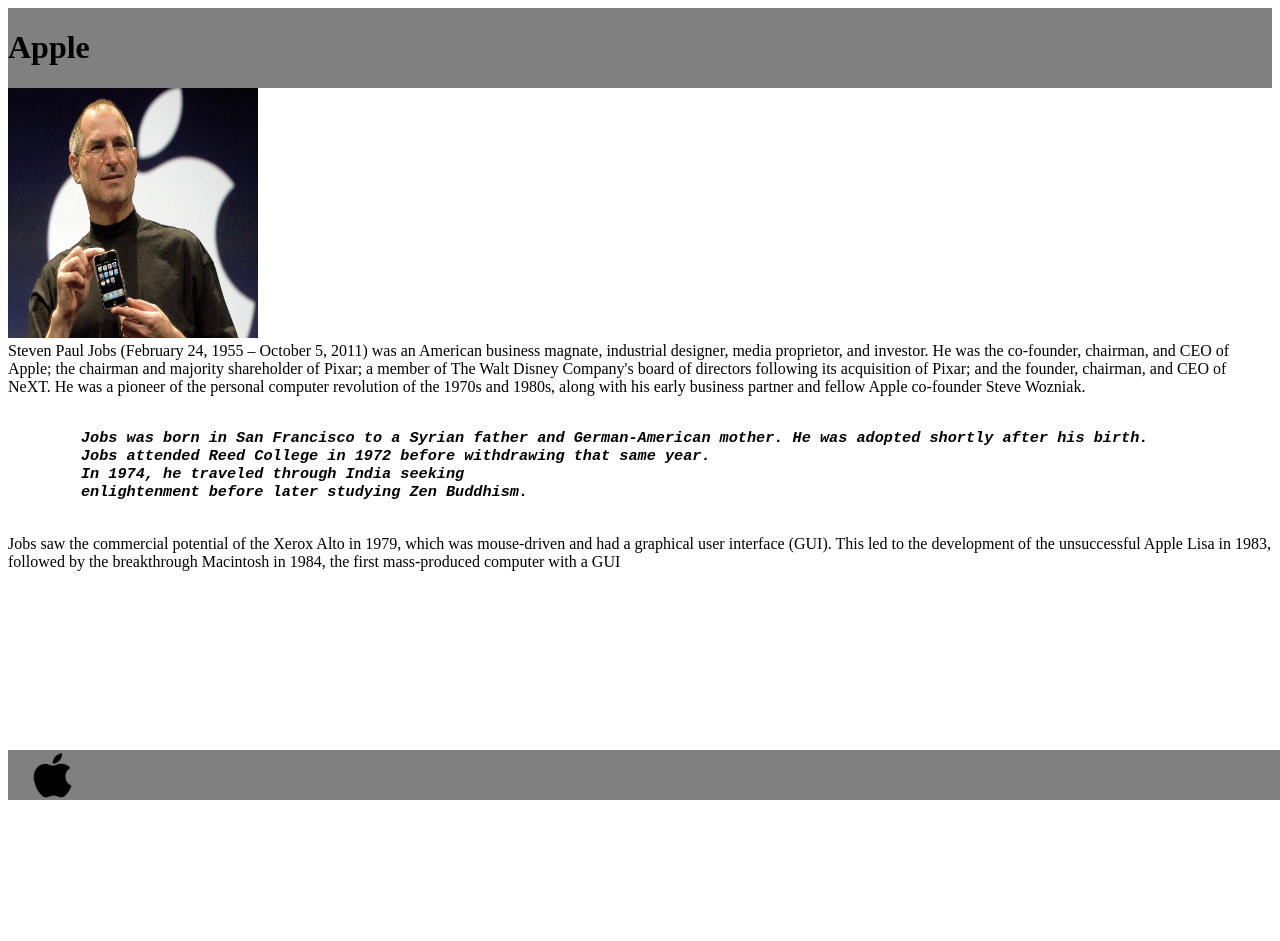
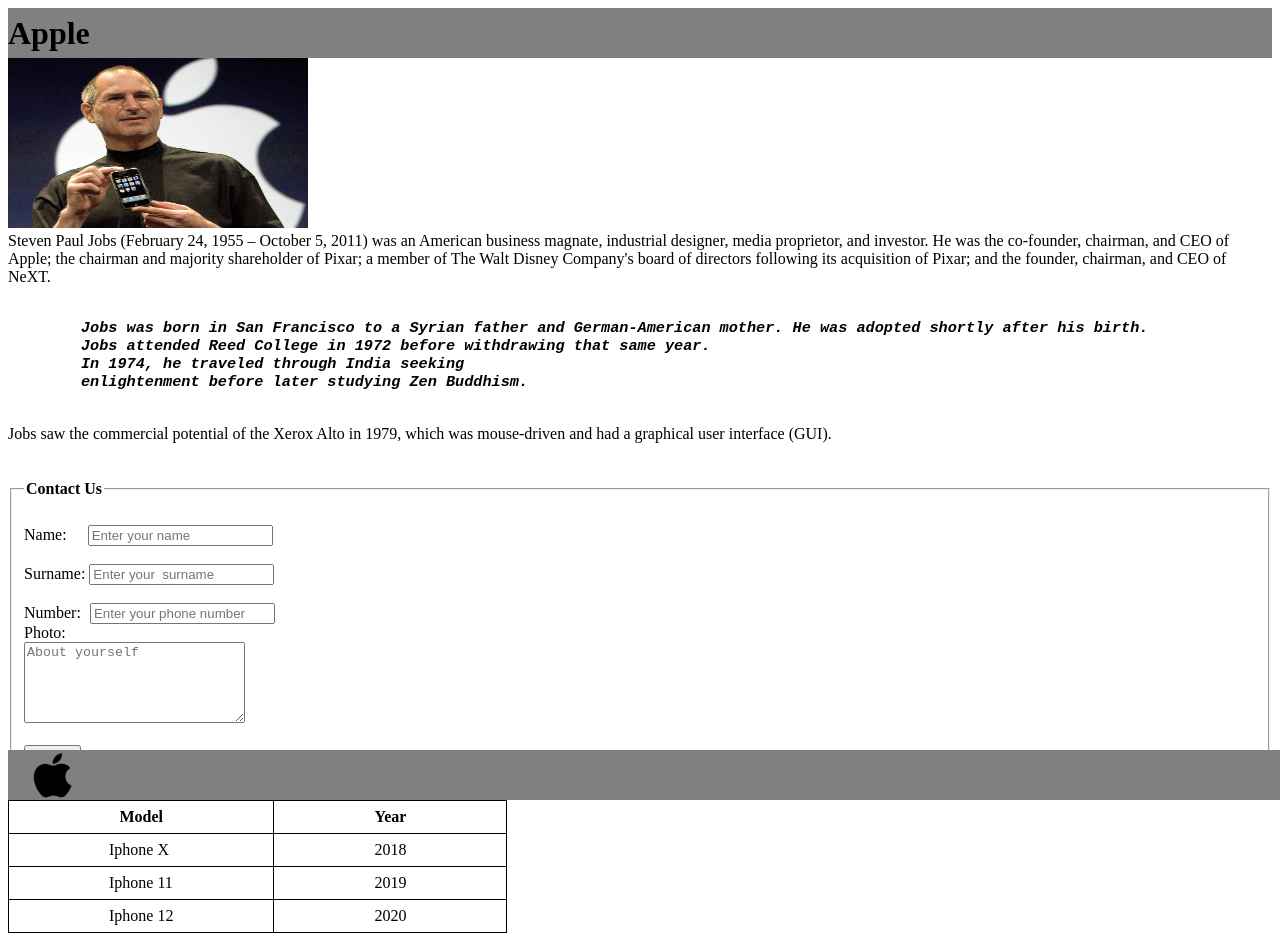
Before and after one commit to Revan707/Task, a plain HTML site: page index.html in a window 1280 px wide. Before the commit the page ends 800 px from the top, so only its background shows below. Drawn offline with Linux system fonts and the light colour scheme.

Commit message:
Contact Us and Releases are created

```diff
--- a/index.html
+++ b/index.html
@@ -4,34 +4,19 @@
     <meta charset="UTF-8">
     <meta http-equiv="X-UA-Compatible" content="IE=edge">
     <meta name="viewport" content="width=device-width, initial-scale=1.0">
+    <link rel="stylesheet" href="./style,.css">
     <title>Document</title>
-    <style>
-        header{
-            background-color: gray;
-            display: flex;
-            align-items: center;
-            margin-top: 0;
-        }
-        footer{
-            background-color: gray;
-            display: flex;
-            align-items: center;
-            margin-bottom: 0;
-            position: fixed; width: 100%;  bottom: 0;
-        }
 
-    </style>
 
 </head>
 <body >
 
-    <header><h1>Apple</h1></header>
-    <img src="./104556423-steve-jobs-iphone-10-years (1).jpg" alt=" Steven Jobs" height="250px" width="250px">
+    <header ><h1>Apple</h1></header>
+    <img src="./104556423-steve-jobs-iphone-10-years (1).jpg" alt=" Steven Jobs" height="170px" width="300px">
     <div>Steven Paul Jobs (February 24, 1955 – October 5, 2011) was an American business magnate, industrial designer,
         media proprietor, and investor. He was the co-founder, chairman, and CEO of Apple; the chairman and majority
        shareholder of Pixar; a member of The Walt Disney Company's board of directors following its acquisition of
-       Pixar; and the founder, chairman, and CEO of NeXT. He was a pioneer of the personal computer revolution of
-       the 1970s and 1980s, along with his early business partner and fellow Apple co-founder Steve Wozniak.
+       Pixar; and the founder, chairman, and CEO of NeXT.
     </div>
        <em><pre><h3>
         Jobs was born in San Francisco to a Syrian father and German-American mother. He was adopted shortly after his birth.
@@ -41,10 +26,53 @@
          </em></pre></h3>
        <p>
            Jobs saw the commercial potential of the Xerox Alto in 1979, which was mouse-driven and had a graphical user interface (GUI).
-            This led to the development of the unsuccessful Apple Lisa in 1983, followed by the breakthrough Macintosh in 1984, the first
-             mass-produced computer with a GUI
        </p>
      <footer> <img src="./Apple-Logo.png" alt=" Apple logo" height="50px" width="90px"></footer>
+    <form action="">
+     <fieldset >
+        <legend> <h4>Contact Us</h4></legend>
+        <label for="name">Name:</label>
+        <input placeholder="Enter your name" class="left1" type="Enter your name"  name="name" >
+        <br>
+        <br>
+        <label for="name">Surname:</label>
+        <input placeholder="Enter your  surname" type="Enter your surname"  surname="name" >
+        <br>
+        <br>
+        <label for="number">Number:</label>
+        <input placeholder="Enter your phone number" class="left" type="Enter your phone number"  number="number" >
+        <br>
+        <label for="photo">Photo:</label>
+        <br>
+        <textarea placeholder="About yourself" cols="25" rows="5"></textarea>
+        <br>
+        <br>
+        <button type="button">Submit</button>
+        <br>
+    </fieldset>
+    <h3 style="margin-top: 0px;margin-bottom: 0px;">Releases</h3>
+    <table>
+        <thead>
+            <tr>
+                <th>Model</th>
+                <th>Year</th>
+            </tr>
+            <tr>
+                <td>Iphone X</td>
+                <td>2018</td>
+            </tr>
+            <tr>
+                <td>Iphone 11</td>
+                <td>2019</td>
+            </tr>
+            <tr>
+                <td>Iphone 12</td>
+                <td>2020</td>
+            </tr>
+        </thead>
+    </table>
+</form>
+
 
 
 
--- /dev/null
+++ b/style,.css
@@ -0,0 +1,27 @@
+header{
+    background-color: gray;
+    display: flex;
+    align-items: center;
+    margin-top: 0;
+    height: 50px ;
+}
+footer{
+    background-color: gray;
+    display: flex;
+    align-items: center;
+    margin-bottom: 0;
+    position: fixed; width: 100%;  bottom: 0;
+    height: 50px;
+}
+.left{
+    margin-left: 5px;
+}
+.left1{
+    margin-left: 17px;
+}
+table,td,th{
+    border-collapse: collapse;
+    border: 1px  solid ;
+    padding: 7px 100px;
+
+}
```
